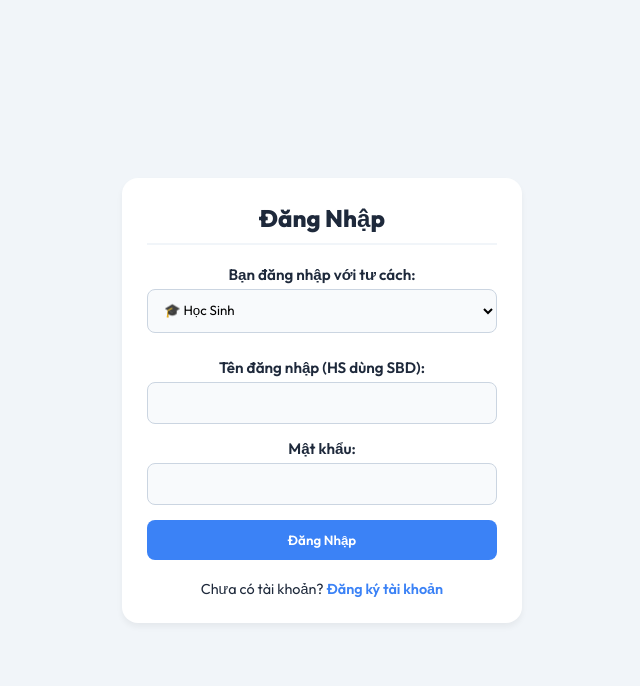
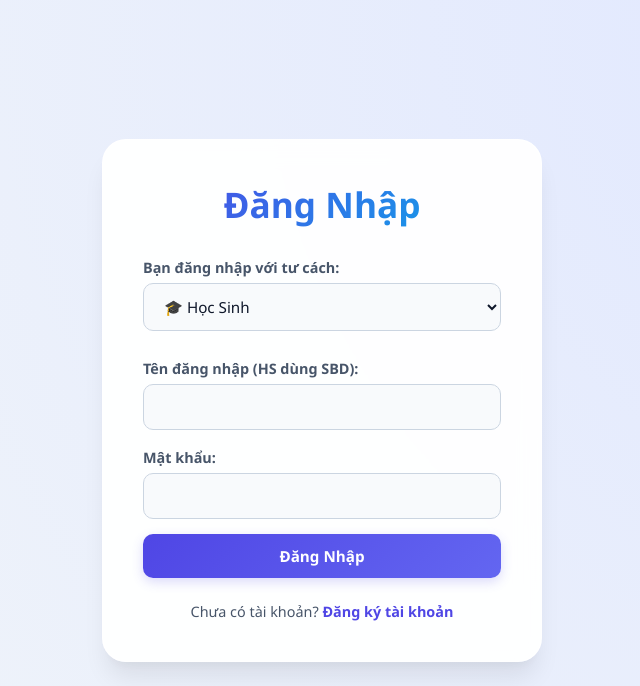
Before and after one commit to mymine152-ux/EduManager-Pro, a plain HTML site: page index.html in a window 1280 px wide. Shown: the whole page, without its empty margins (318-958 px from the left). Drawn offline with Linux system fonts and the light colour scheme.

Commit message:
Update style.css

```diff
--- a/style.css
+++ b/style.css
@@ -1,54 +1,353 @@
 :root {
-    --bg-color: #f1f5f9;
-    --primary: #3b82f6;
+    --bg-color: #f8fafc;
+    --primary: #4f46e5;
+    --primary-hover: #4338ca;
     --danger: #ef4444;
-    --text-main: #1e293b;
-    --text-light: #64748b;
+    --danger-hover: #dc2626;
+    --text-main: #0f172a;
+    --text-light: #475569;
+    --accent: #0ea5e9;
 }
 
-* { box-sizing: border-box; margin: 0; padding: 0; }
-body { font-family: 'Outfit', sans-serif; background-color: var(--bg-color); color: var(--text-main); }
+* {
+    box-sizing: border-box;
+    margin: 0;
+    padding: 0;
+}
 
-.app-container { max-width: 1100px; margin: 0 auto; padding: 20px; }
-header { text-align: center; margin-bottom: 30px; position: relative; }
-header h1 { color: var(--primary); font-size: 2.5rem; font-weight: 800; }
-header p { color: var(--text-light); }
+body {
+    font-family: 'Segoe UI', Tahoma, Arial, sans-serif;
+    background: linear-gradient(135deg, #f1f5f9 0%, #e2e8f0 100%);
+    color: var(--text-main);
+    min-height: 100vh;
+}
 
-.main-content { display: flex; gap: 25px; }
-.box { flex: 1; }
-#table-section { flex: 2; }
+.app-container {
+    max-width: 1200px;
+    margin: 0 auto;
+    padding: 40px 20px;
+}
 
-.glass-panel { background: white; border-radius: 16px; padding: 25px; box-shadow: 0 4px 6px rgba(0,0,0,0.05); }
-h2 { border-bottom: 2px solid var(--bg-color); padding-bottom: 10px; margin-bottom: 20px; }
+header {
+    text-align: center;
+    margin-bottom: 40px;
+    position: relative;
+    padding-bottom: 10px;
+}
 
-label { display: block; margin-top: 15px; margin-bottom: 5px; font-weight: 600; font-size: 0.95rem;}
-input, select { width: 100%; padding: 12px; border: 1px solid #cbd5e1; border-radius: 8px; font-family: inherit; background: #f8fafc; transition: 0.3s; }
-input:focus { outline: none; border-color: var(--primary); background: white; }
+header h1 {
+    background: linear-gradient(135deg, var(--primary) 0%, var(--accent) 100%);
+    -webkit-background-clip: text;
+    background-clip: text;
+    -webkit-text-fill-color: transparent;
+    font-size: 2.8rem;
+    font-weight: 800;
+    letter-spacing: -0.02em;
+}
 
-button { width: 100%; padding: 12px; border-radius: 8px; border: none; font-weight: 600; cursor: pointer; font-family: inherit; transition: 0.2s; }
-.btn-primary { background: var(--primary); color: white; }
-.btn-primary:hover { background: #2563eb; }
-.btn-secondary { background: #e2e8f0; color: var(--text-main); }
-.btn-danger { background: #fee2e2; color: var(--danger); }
-.btn-edit { background: #e0e7ff; color: var(--primary); }
+.main-content {
+    display: flex;
+    gap: 30px;
+}
 
-table { width: 100%; border-collapse: collapse; text-align: center; }
-th, td { padding: 12px; border-bottom: 1px solid #f1f5f9; }
-th { background: #f8fafc; color: var(--text-light); }
+.box {
+    flex: 1;
+    transition: all 0.3s ease;
+}
 
-.badge { padding: 5px 12px; border-radius: 20px; font-size: 0.85rem; font-weight: 600; background: #e2e8f0; }
-.badge.Giỏi { background: #dcfce7; color: #166534; }
-.badge.Khá { background: #fef3c7; color: #92400e; }
-.badge.TrungBình { background: #e0e7ff; color: #3730a3; }
-.badge.Yếu { background: #fee2e2; color: #991b1b; }
+#table-section {
+    flex: 1.8;
+}
+
+.glass-panel {
+    background: rgba(255, 255, 255, 0.85);
+    border-radius: 20px;
+    padding: 30px;
+    box-shadow: 0 10px 30px rgba(0, 0, 0, 0.04);
+    border: 1px solid rgba(255, 255, 255, 0.6);
+    backdrop-filter: blur(12px);
+    -webkit-backdrop-filter: blur(12px);
+}
+
+h2 {
+    font-size: 1.5rem;
+    font-weight: 700;
+    color: var(--text-main);
+    border-bottom: 2px solid #e2e8f0;
+    padding-bottom: 12px;
+    margin-bottom: 24px;
+}
+
+label {
+    display: block;
+    margin-top: 18px;
+    margin-bottom: 6px;
+    font-weight: 600;
+    font-size: 0.9rem;
+    color: var(--text-light);
+}
+
+input,
+select {
+    width: 100%;
+    padding: 12px 16px;
+    border: 1px solid #cbd5e1;
+    border-radius: 10px;
+    font-family: inherit;
+    background: #f8fafc;
+    transition: all 0.3s cubic-bezier(0.4, 0, 0.2, 1);
+    font-size: 0.95rem;
+    color: var(--text-main);
+}
+
+input:focus,
+select:focus {
+    outline: none;
+    border-color: var(--primary);
+    background: white;
+    box-shadow: 0 0 0 3px rgba(79, 70, 229, 0.15);
+}
+
+button {
+    width: 100%;
+    padding: 12px 20px;
+    border-radius: 10px;
+    border: none;
+    font-weight: 600;
+    cursor: pointer;
+    font-family: inherit;
+    transition: all 0.2s cubic-bezier(0.4, 0, 0.2, 1);
+    font-size: 0.95rem;
+    display: inline-flex;
+    align-items: center;
+    justify-content: center;
+    gap: 8px;
+}
+
+.btn-primary {
+    background: linear-gradient(135deg, var(--primary) 0%, #6366f1 100%);
+    color: white;
+    box-shadow: 0 4px 12px rgba(79, 70, 229, 0.2);
+}
+
+.btn-primary:hover {
+    background: linear-gradient(135deg, var(--primary-hover) 0%, #4f46e5 100%);
+    transform: translateY(-1px);
+    box-shadow: 0 6px 16px rgba(79, 70, 229, 0.3);
+}
+
+.btn-primary:active {
+    transform: translateY(1px);
+}
+
+.btn-secondary {
+    background: #f1f5f9;
+    color: var(--text-light);
+    border: 1px solid #e2e8f0;
+}
+
+.btn-secondary:hover {
+    background: #e2e8f0;
+    color: var(--text-main);
+}
+
+.btn-danger {
+    background: #fee2e2;
+    color: var(--danger);
+    border: 1px solid #fecaca;
+}
+
+.btn-danger:hover {
+    background: #fca5a5;
+    color: #991b1b;
+}
+
+.btn-edit {
+    background: #e0e7ff;
+    color: var(--primary);
+    border: 1px solid #c7d2fe;
+}
+
+.btn-edit:hover {
+    background: #c7d2fe;
+    color: var(--primary-hover);
+}
+
+table {
+    width: 100%;
+    border-collapse: collapse;
+    text-align: left;
+}
+
+th,
+td {
+    padding: 14px 18px;
+    border-bottom: 1px solid #e2e8f0;
+}
+
+th {
+    background: #f1f5f9;
+    color: var(--text-light);
+    font-weight: 600;
+    text-transform: uppercase;
+    font-size: 0.75rem;
+    letter-spacing: 0.05em;
+}
+
+tr:hover td {
+    background: rgba(241, 245, 249, 0.4);
+}
+
+td strong {
+    color: var(--text-main);
+}
+
+.badge {
+    padding: 4px 10px;
+    border-radius: 12px;
+    font-size: 0.8rem;
+    font-weight: 600;
+    background: #e2e8f0;
+    display: inline-block;
+}
+
+.badge.Giỏi {
+    background: #dcfce7;
+    color: #15803d;
+    border: 1px solid #bbf7d0;
+}
+
+.badge.Khá {
+    background: #fef3c7;
+    color: #b45309;
+    border: 1px solid #fde68a;
+}
+
+.badge.TrungBình {
+    background: #e0e7ff;
+    color: #4338ca;
+    border: 1px solid #c7d2fe;
+}
+
+.badge.Yếu {
+    background: #fee2e2;
+    color: #b91c1c;
+    border: 1px solid #fecaca;
+}
 
 .login-overlay {
     position: fixed;
-    top: 0; left: 0; width: 100%; height: 100%;
-    background: var(--bg-color);
-    display: flex; justify-content: center; align-items: center;
+    top: 0;
+    left: 0;
+    width: 100%;
+    height: 100%;
+    background: radial-gradient(circle at top right, #e0e7ff 0%, #f1f5f9 100%);
+    display: flex;
+    justify-content: center;
+    align-items: center;
     z-index: 1000;
 }
-.login-panel { width: 400px; text-align: center; }
-.link-text { margin-top: 20px; font-size: 0.9rem; }
-.link-text a { color: var(--primary); font-weight: 600; text-decoration: none; }
+
+.login-panel {
+    width: 440px;
+    padding: 40px;
+    border-radius: 24px;
+    background: rgba(255, 255, 255, 0.95);
+    box-shadow: 0 20px 25px -5px rgba(0, 0, 0, 0.08), 0 10px 10px -5px rgba(0, 0, 0, 0.03);
+    border: 1px solid rgba(255, 255, 255, 0.8);
+}
+
+.login-panel h2 {
+    font-size: 2.2rem;
+    font-weight: 800;
+    text-align: center;
+    background: linear-gradient(135deg, var(--primary) 0%, var(--accent) 100%);
+    -webkit-background-clip: text;
+    background-clip: text;
+    -webkit-text-fill-color: transparent;
+    border: none;
+    margin-bottom: 30px;
+    padding: 0;
+}
+
+.link-text {
+    margin-top: 24px;
+    font-size: 0.9rem;
+    color: var(--text-light);
+    text-align: center;
+}
+
+.link-text a {
+    color: var(--primary);
+    font-weight: 600;
+    text-decoration: none;
+    transition: color 0.2s ease;
+}
+
+.link-text a:hover {
+    color: var(--primary-hover);
+    text-decoration: underline;
+}
+
+#student-info-card {
+    background: linear-gradient(135deg, #e0e7ff 0%, #c7d2fe 100%);
+    border: 1px solid #c7d2fe;
+    border-radius: 12px;
+    padding: 20px;
+    margin-bottom: 20px;
+    box-shadow: 0 10px 25px rgba(99, 102, 241, 0.15);
+    color: #1e1b4b;
+    position: relative;
+    overflow: hidden;
+}
+
+#student-info-card h3 {
+    color: #312e81;
+    border-bottom: 1px solid rgba(255, 255, 255, 0.4);
+    padding-bottom: 10px;
+    margin-bottom: 15px;
+}
+
+.student-info-grid {
+    display: grid;
+    grid-template-columns: 1fr 1fr;
+    gap: 10px;
+}
+
+#student-info-card p strong {
+    color: #312e81;
+}
+
+#student-info-card p span {
+    font-weight: 500;
+}
+
+/* Custom Scrollbar for modern look */
+::-webkit-scrollbar {
+    width: 8px;
+    height: 8px;
+}
+
+::-webkit-scrollbar-track {
+    background: #f1f5f9;
+}
+
+::-webkit-scrollbar-thumb {
+    background: #cbd5e1;
+    border-radius: 4px;
+}
+
+::-webkit-scrollbar-thumb:hover {
+    background: #94a3b8;
+}
+
+/* Responsive elements */
+@media (max-width: 900px) {
+    .main-content {
+        flex-direction: column;
+    }
+
+    .box {
+        width: 100%;
+    }
+}
```
